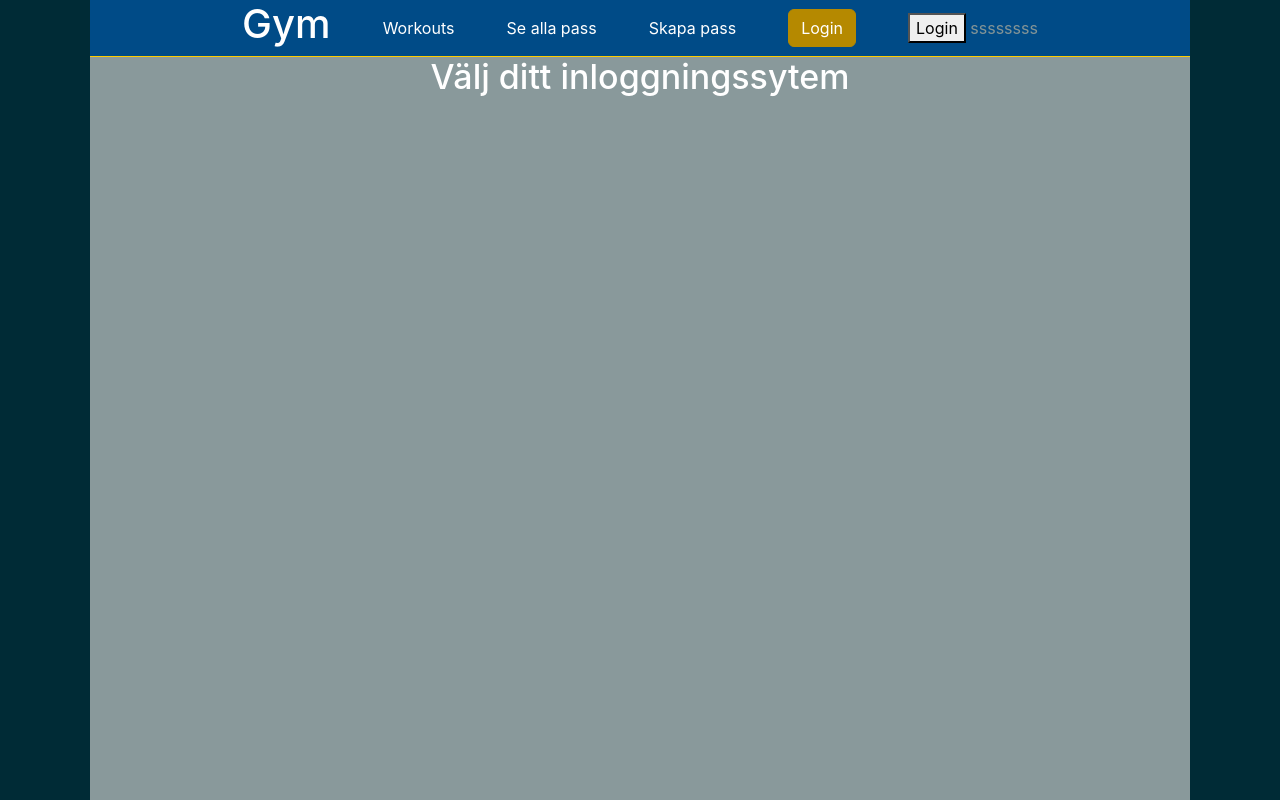
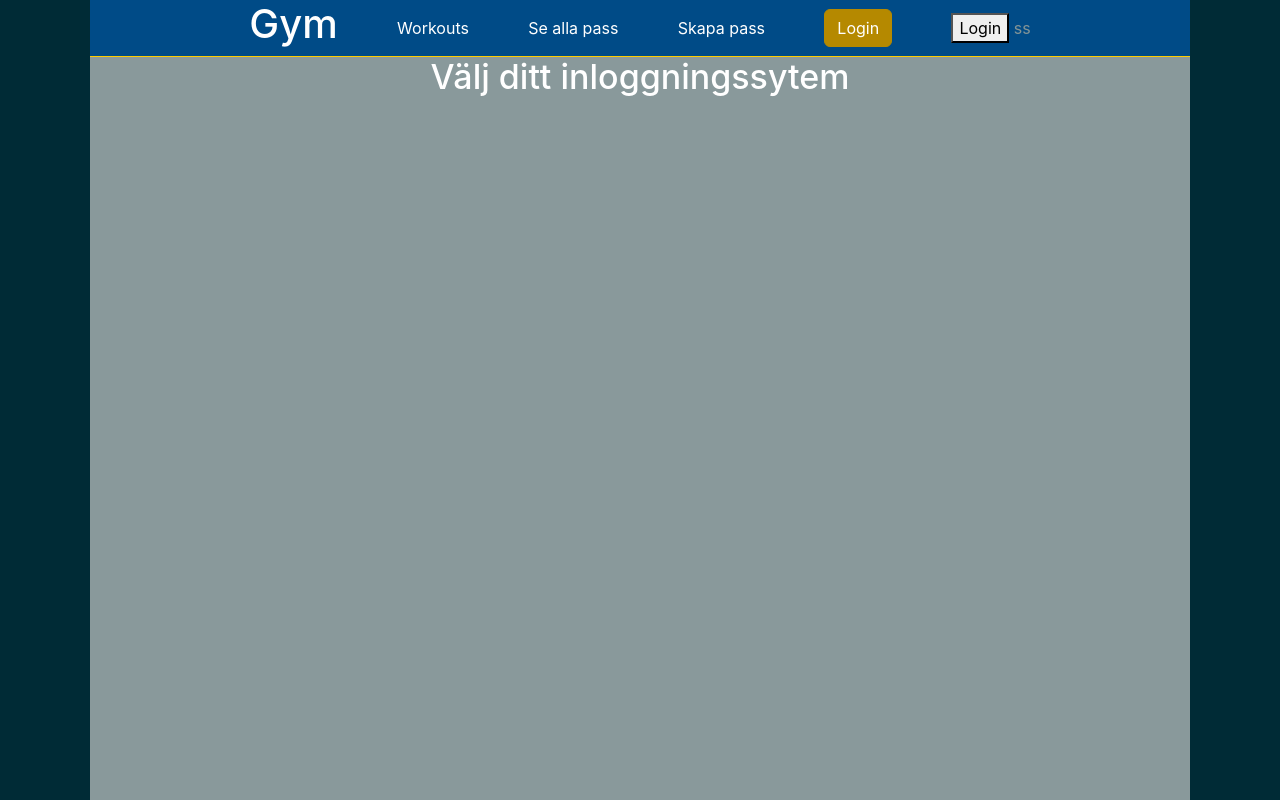
Before and after one commit to Hennrikandreassonha/123, an Angular app in the folder WebClient/: page /Login in a window 1280 px wide. Built offline with nearby package versions, Linux system fonts and the light colour scheme.

Commit message:
Update logout.component.html

```diff
--- a/WebClient/src/app/components/logout/logout.component.html
+++ b/WebClient/src/app/components/logout/logout.component.html
@@ -1,2 +1,2 @@
 <button btn="btn btn-primary" (click)="handleLogout()">Login</button>
-ssssssss
+ss
```
